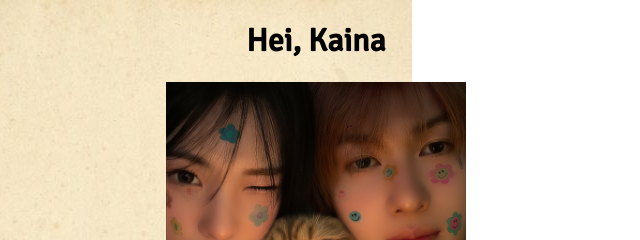
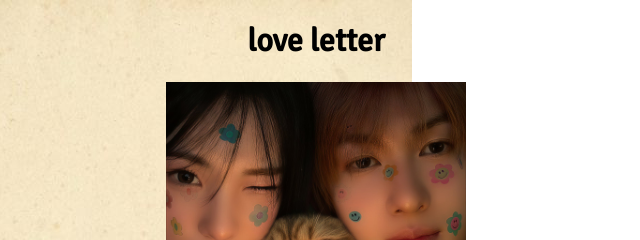
Before and after one commit to anouther/mensive-e, a plain HTML site: page index.html in a window 1280 px wide. Shown: the top 240 px of the page, 324-964 px from the left. Drawn offline with Linux system fonts and the light colour scheme.

Commit message:
Update index.html

```diff
--- a/index.html
+++ b/index.html
@@ -40,7 +40,7 @@
         alert("i love you, and i love you even more as day past by.");
       </script>
     </head>
-    <center><h1>Hei, Kaina</center></h1>
+    <center><h1>love letter</center></h1>
     <center><img src="Bluesy Couple.jpg" style="width:300px;height:20 0px;" style="display:block; margin:auto; align="middle"></center>
     <p>Mau serumit apa pun keadaan yang kita hadapi di depan sana,<b>mau bareng-bareng dengan aku terus kan?</b></p>
       <p> <br />Kita tambahkan yang kurang. <br /> Kita benarkan yang salah.<br /> Kita bicarakan semuanya sama-sama.<br /> Kalau kita saling bergenggaman, semua rintangan akan mudah kita selesaikan. <br />Kamu adalah orang yang ingin aku ajak segalanya.</p>
```
